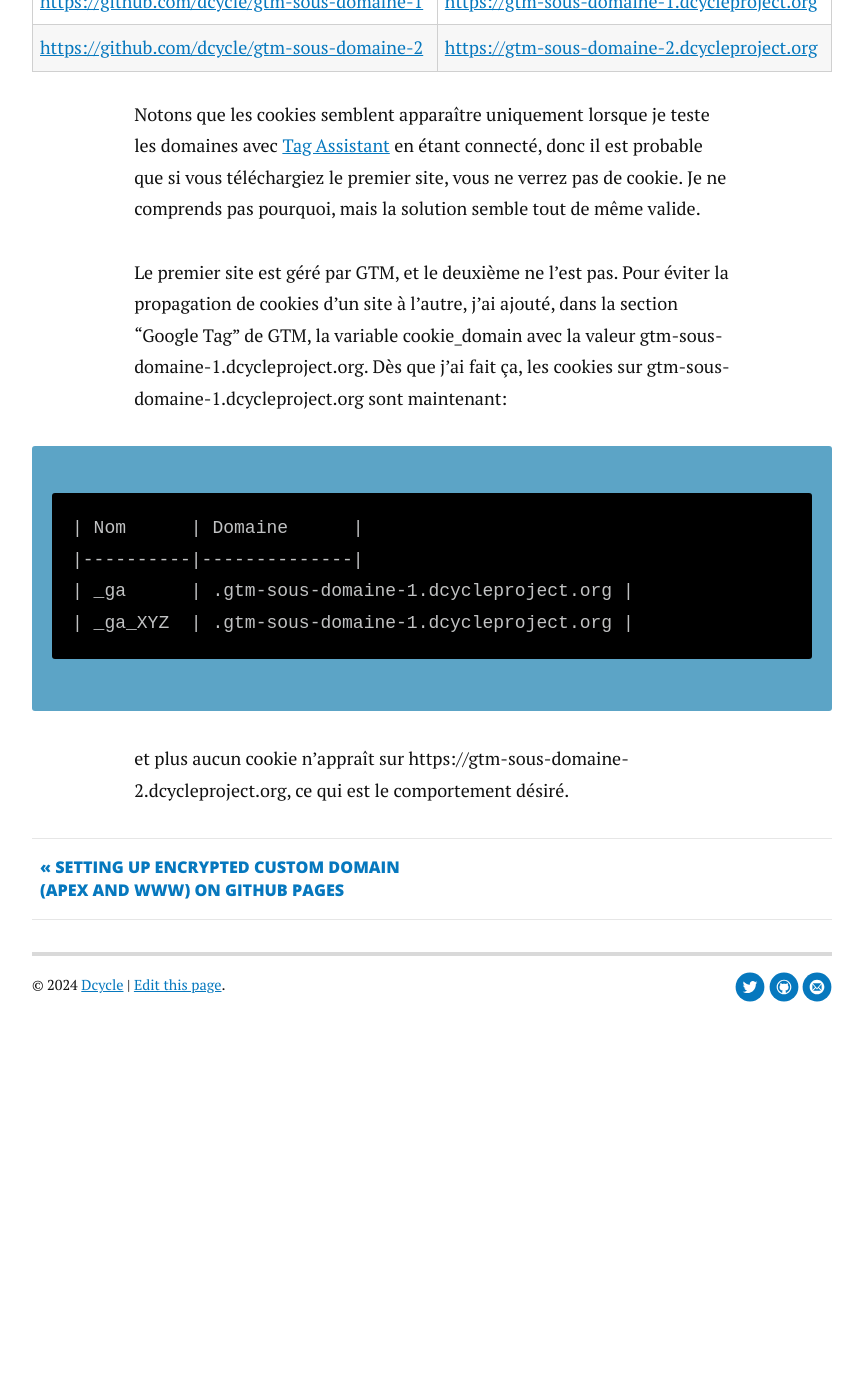
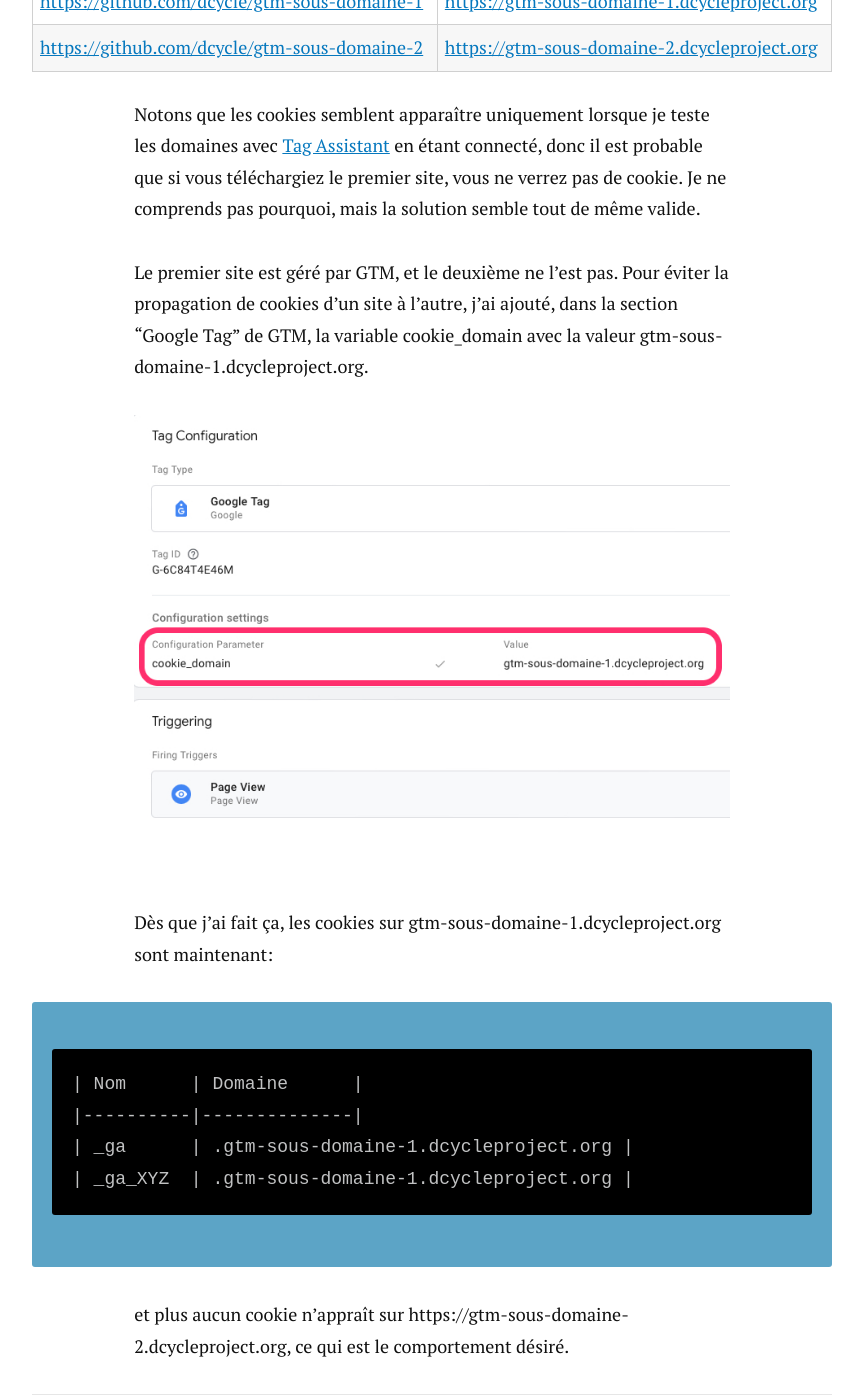
Before and after one commit to alberto56/dcycleblog, a Jekyll site: the page built from docs/_posts/2024-06-19-gtm-sous-domaines.md, in a window 1280 px wide and 1400 px high, scrolled down 6928 px. Shown: the whole window, without its empty margins (208-1071 px from the left). Built offline with Jekyll 4.4.1, drawn with Linux system fonts in a browser that asks for light colours; comment, search, counter and statistics services are not loaded; before the commit the page ends 8017 px from its top, so only the background shows below that.

Commit message:
2024-06-21-14:55:30

````diff
--- a/docs/_posts/2024-06-19-gtm-sous-domaines.md
+++ b/docs/_posts/2024-06-19-gtm-sous-domaines.md
@@ -114,7 +114,11 @@
 
 Notons que les cookies semblent apparaître uniquement lorsque je teste les domaines avec [Tag Assistant](http://tagassistant.google.com) en étant connecté, donc il est probable que si vous téléchargiez le premier site, vous ne verrez pas de cookie. Je ne comprends pas pourquoi, mais la solution semble tout de même valide.
 
-Le premier site est géré par GTM, et le deuxième ne l'est pas. Pour éviter la propagation de cookies d'un site à l'autre, j'ai ajouté, dans la section "Google Tag" de GTM, la variable cookie_domain avec la valeur gtm-sous-domaine-1.dcycleproject.org. Dès que j'ai fait ça, les cookies sur gtm-sous-domaine-1.dcycleproject.org sont maintenant:
+Le premier site est géré par GTM, et le deuxième ne l'est pas. Pour éviter la propagation de cookies d'un site à l'autre, j'ai ajouté, dans la section "Google Tag" de GTM, la variable cookie_domain avec la valeur gtm-sous-domaine-1.dcycleproject.org.
+
+<img src="/assets/uploads/variable-cookie-domain-gtm.jpg" alt="Console GTM montrant, sur le tag Google Tag, une variable cookie_domain avec la valeur gtm-sous-domaine-1.dcycleproject.org"/>
+
+Dès que j'ai fait ça, les cookies sur gtm-sous-domaine-1.dcycleproject.org sont maintenant:
 
 ```
 | Nom      | Domaine      |
````
Also changed, not shown: docs/assets/uploads/variable-cookie-domain-gtm.jpg (added).
